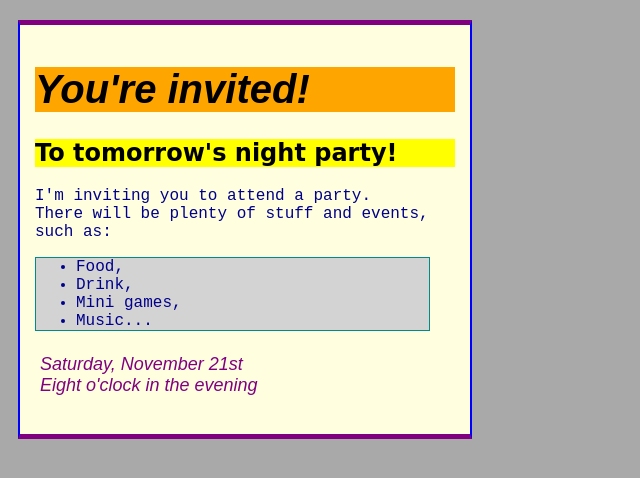
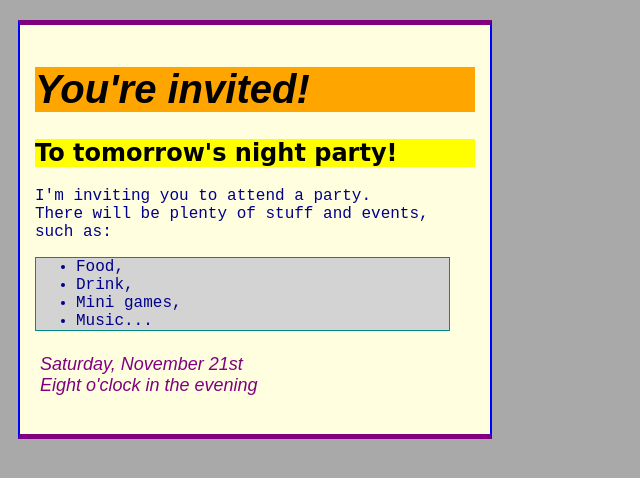
Before and after one commit to vinkoperkovic/Event-invite, a plain HTML site: page index.html in a window 1280 px wide. Shown: the whole page, without its empty margins (0-640 px from the left). Drawn offline with Linux system fonts and the light colour scheme.

Commit message:
Update index.html

```diff
--- a/index.html
+++ b/index.html
@@ -11,7 +11,7 @@
             border-top:5px solid purple;
             border-bottom: 5px solid purple;
             background:lightyellow;
-            margin-right:800px;
+            margin-right:780px;
         }
         #text {
             color:darkblue;
```
